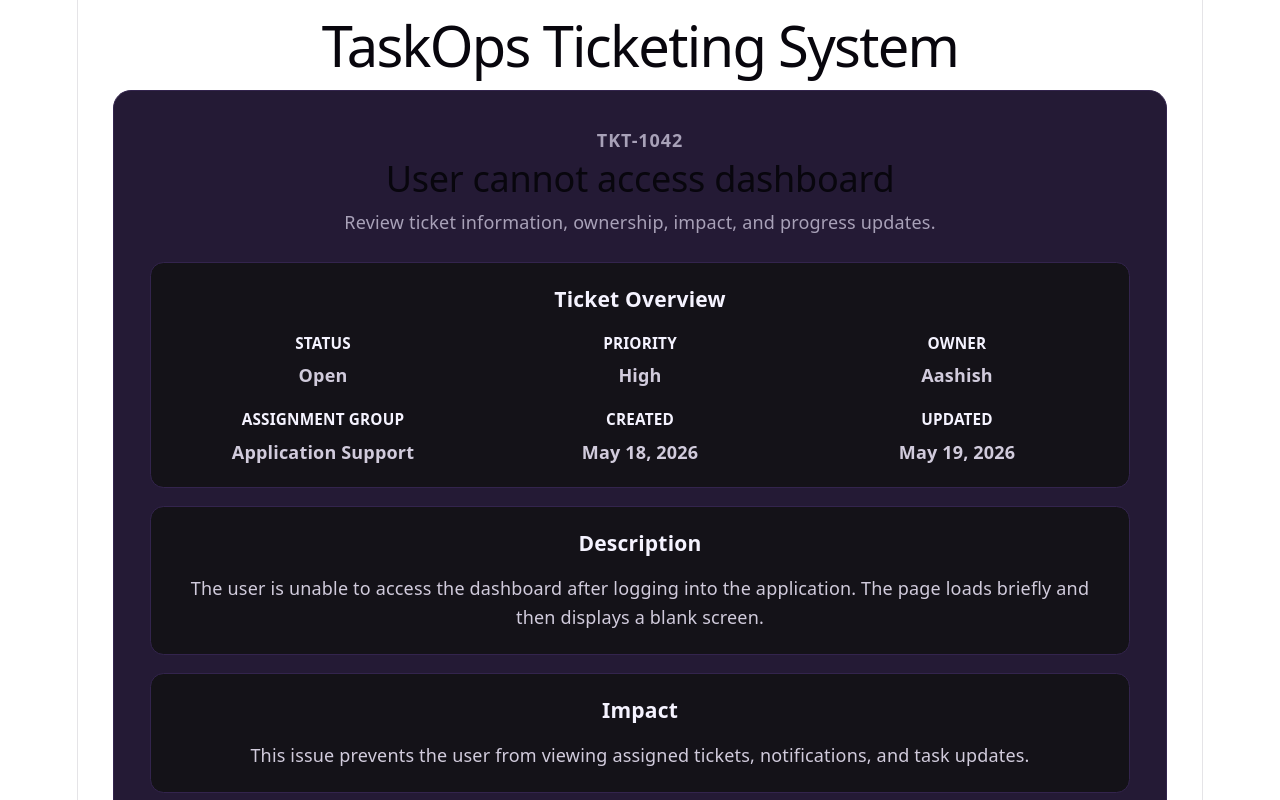
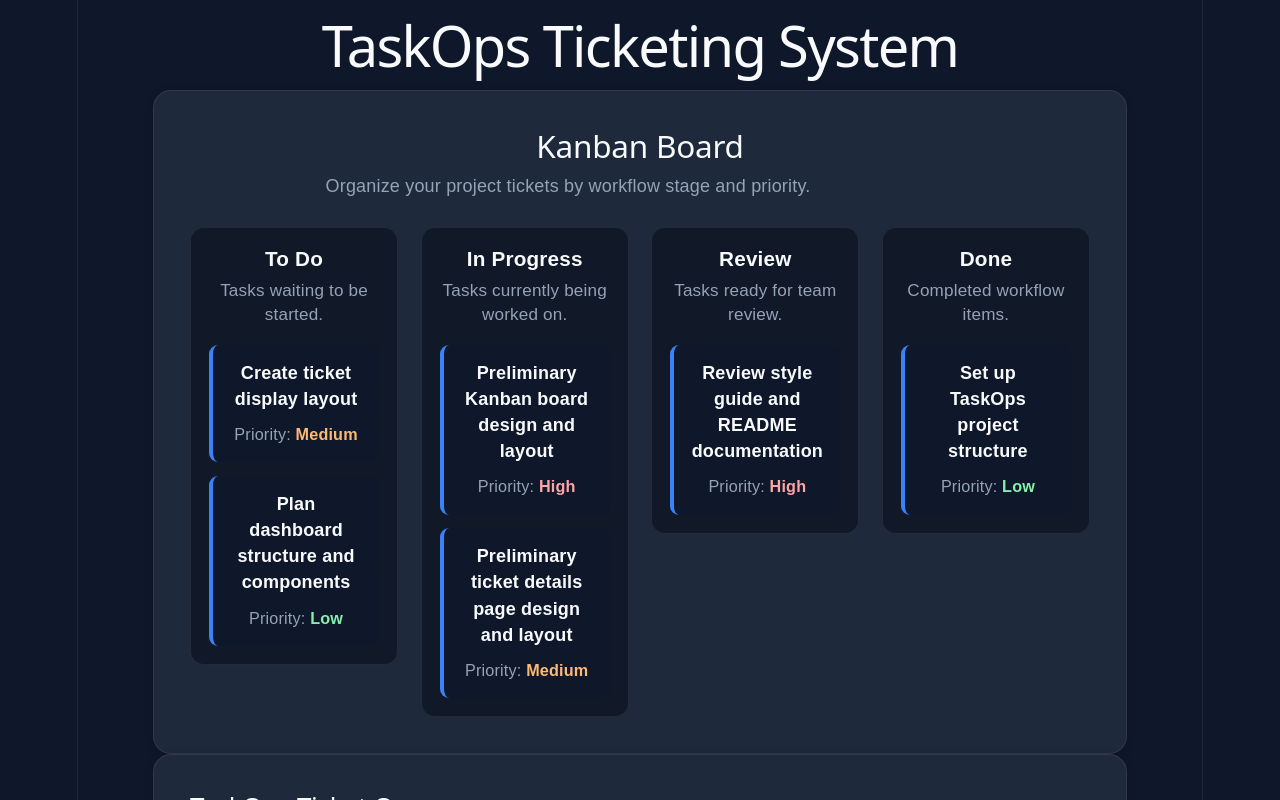
Before and after one commit to Arsh607/TaskOps---Ticketing-system, a React (Vite) app: page / in a window 1280 px wide. Shown: the top 800 px of the page. Built offline with nearby package versions, Linux system fonts and the light colour scheme.

Commit message:
Feat: Combined all components in app.tsx

```diff
--- a/src/App.css
+++ b/src/App.css
@@ -182,3 +182,58 @@
     border-right-color: var(--border);
   }
 }
+
+.app-shell {
+  display: flex;
+  flex-direction: column;
+  min-height: 100svh;
+  padding: 32px;
+  gap: 24px;
+  box-sizing: border-box;
+}
+
+.app-shell__header,
+.app-shell__footer {
+  max-width: 1126px;
+  margin: 0 auto;
+  text-align: center;
+}
+
+.app-shell__header h1 {
+  margin: 0 0 8px;
+  font-size: clamp(1.8rem, 3vw, 2.8rem);
+}
+
+.app-shell__tagline {
+  margin: 0 auto 32px;
+  max-width: 760px;
+  color: var(--text);
+  font-size: 16px;
+  line-height: 1.5;
+}
+
+.app-shell__main {
+  display: grid;
+  gap: 40px;
+  flex: 1 0 auto;
+  max-width: 1126px;
+  margin: 0 auto;
+  width: 100%;
+  padding: 0 16px;
+  box-sizing: border-box;
+}
+
+.app-shell__main > section,
+.ticket-list,
+.ticket-details,
+.kanban-board {
+  width: 100%;
+  max-width: 900px;
+  margin: 0 auto;
+}
+
+.app-shell__footer {
+  padding-top: 18px;
+  border-top: 1px solid var(--border);
+  color: var(--text);
+}
--- a/src/App.tsx
+++ b/src/App.tsx
@@ -1,4 +1,6 @@
 import TicketDetails from './components/ticket-details/TicketDetails'
+import KanbanBoard from './components/kanban-board/KanbanBoard'
+import TicketList from './components/ticket-list/TicketList'
 import './App.css'
 
 function App() {
@@ -9,6 +11,8 @@ function App() {
       </header>
 
       <main>
+        <KanbanBoard />
+        <TicketList />
         <TicketDetails />
       </main>
 
--- a/src/components/kanban-board/KanbanBoard.css
+++ b/src/components/kanban-board/KanbanBoard.css
@@ -1,9 +1,14 @@
 .kanban-board {
-  padding: 1.5rem;
-  background-color: #0f172a;
-  color: #f8fafc;
+  width: 100%;
+  max-width: 900px;
+  margin: 0 auto;
+  padding: 2rem;
+  background-color: var(--panel);
+  color: var(--text);
   font-family: Arial, Helvetica, sans-serif;
-  border-radius: 0.75rem;
+  border-radius: 1rem;
+  border: 1px solid rgba(255, 255, 255, 0.08);
+  box-shadow: 0 1px 10px rgba(0, 0, 0, 0.14);
 }
 
 .kanban-board__header {
@@ -25,7 +30,7 @@
 .kanban-board__columns {
   display: grid;
   grid-template-columns: repeat(4, minmax(0, 1fr));
-  gap: 1rem;
+  gap: 1.25rem;
   padding: 0;
   margin: 0;
   list-style: none;
@@ -36,10 +41,10 @@
 }
 
 .kanban-board__panel {
-  height: 100%;
+  height: auto;
   padding: 1rem;
-  background-color: #1e293b;
-  border: 1px solid #334155;
+  background-color: #111827;
+  border: 1px solid rgba(255, 255, 255, 0.08);
   border-radius: 0.75rem;
 }
 
--- a/src/components/ticket-details/TicketDetails.css
+++ b/src/components/ticket-details/TicketDetails.css
@@ -1,20 +1,22 @@
 .ticket-details {
-  width: min(100%, 980px);
+  width: 100%;
+  max-width: 900px;
   margin: 0 auto;
   padding: 2rem;
-  background-color: #241a35;
-  border: 1px solid #33244d;
+  background-color: var(--panel);
+  border: 1px solid rgba(255, 255, 255, 0.08);
   border-radius: 1rem;
-  color: #f5f3ff;
+  color: var(--text);
+  box-shadow: 0 1px 10px rgba(0, 0, 0, 0.15);
 }
 
 .ticket-details__header {
-  margin-bottom: 1.5rem;
+  margin-bottom: 1.75rem;
 }
 
 .ticket-details__header h2 {
   margin: 0.25rem 0 0.5rem;
-  font-size: 2rem;
+  font-size: 1.9rem;
 }
 
 .ticket-details__header p {
@@ -31,8 +33,8 @@
 .ticket-details__card {
   margin-top: 1rem;
   padding: 1.25rem;
-  background-color: #141218;
-  border: 1px solid #33244d;
+  background-color: #111827;
+  border: 1px solid rgba(255, 255, 255, 0.08);
   border-radius: 0.75rem;
 }
 
--- a/src/index.css
+++ b/src/index.css
@@ -1,15 +1,17 @@
 :root {
-  --text: #6b6375;
-  --text-h: #08060d;
-  --bg: #fff;
-  --border: #e5e4e7;
-  --code-bg: #f4f3ec;
-  --accent: #aa3bff;
-  --accent-bg: rgba(170, 59, 255, 0.1);
-  --accent-border: rgba(170, 59, 255, 0.5);
-  --social-bg: rgba(244, 243, 236, 0.5);
+  --text: #F8FAFC;
+  --text-h: #F8FAFC;
+  --bg: #0F172A;
+  --panel: #1E293B;
+  --border: #1E293B;
+  --code-bg: #141E2A;
+  --accent: #3B82F6;
+  --accent-bg: rgba(59, 130, 246, 0.12);
+  --accent-border: rgba(59, 130, 246, 0.4);
+  --social-bg: rgba(59, 130, 246, 0.1);
+  --muted: #94A3B8;
   --shadow:
-    rgba(0, 0, 0, 0.1) 0 10px 15px -3px, rgba(0, 0, 0, 0.05) 0 4px 6px -2px;
+    rgba(0, 0, 0, 0.16) 0 10px 15px -3px, rgba(0, 0, 0, 0.08) 0 4px 6px -2px;
 
   --sans: system-ui, 'Segoe UI', Roboto, sans-serif;
   --heading: system-ui, 'Segoe UI', Roboto, sans-serif;
@@ -32,17 +34,19 @@
 
 @media (prefers-color-scheme: dark) {
   :root {
-    --text: #9ca3af;
-    --text-h: #f3f4f6;
-    --bg: #16171d;
-    --border: #2e303a;
-    --code-bg: #1f2028;
-    --accent: #c084fc;
-    --accent-bg: rgba(192, 132, 252, 0.15);
-    --accent-border: rgba(192, 132, 252, 0.5);
-    --social-bg: rgba(47, 48, 58, 0.5);
+    --text: #F8FAFC;
+    --text-h: #F8FAFC;
+    --bg: #0F172A;
+    --panel: #1E293B;
+    --border: #1E293B;
+    --code-bg: #141E2A;
+    --accent: #3B82F6;
+    --accent-bg: rgba(59, 130, 246, 0.12);
+    --accent-border: rgba(59, 130, 246, 0.4);
+    --social-bg: rgba(59, 130, 246, 0.1);
+    --muted: #94A3B8;
     --shadow:
-      rgba(0, 0, 0, 0.4) 0 10px 15px -3px, rgba(0, 0, 0, 0.25) 0 4px 6px -2px;
+      rgba(0, 0, 0, 0.16) 0 10px 15px -3px, rgba(0, 0, 0, 0.08) 0 4px 6px -2px;
   }
 
   #social .button-icon {
```
